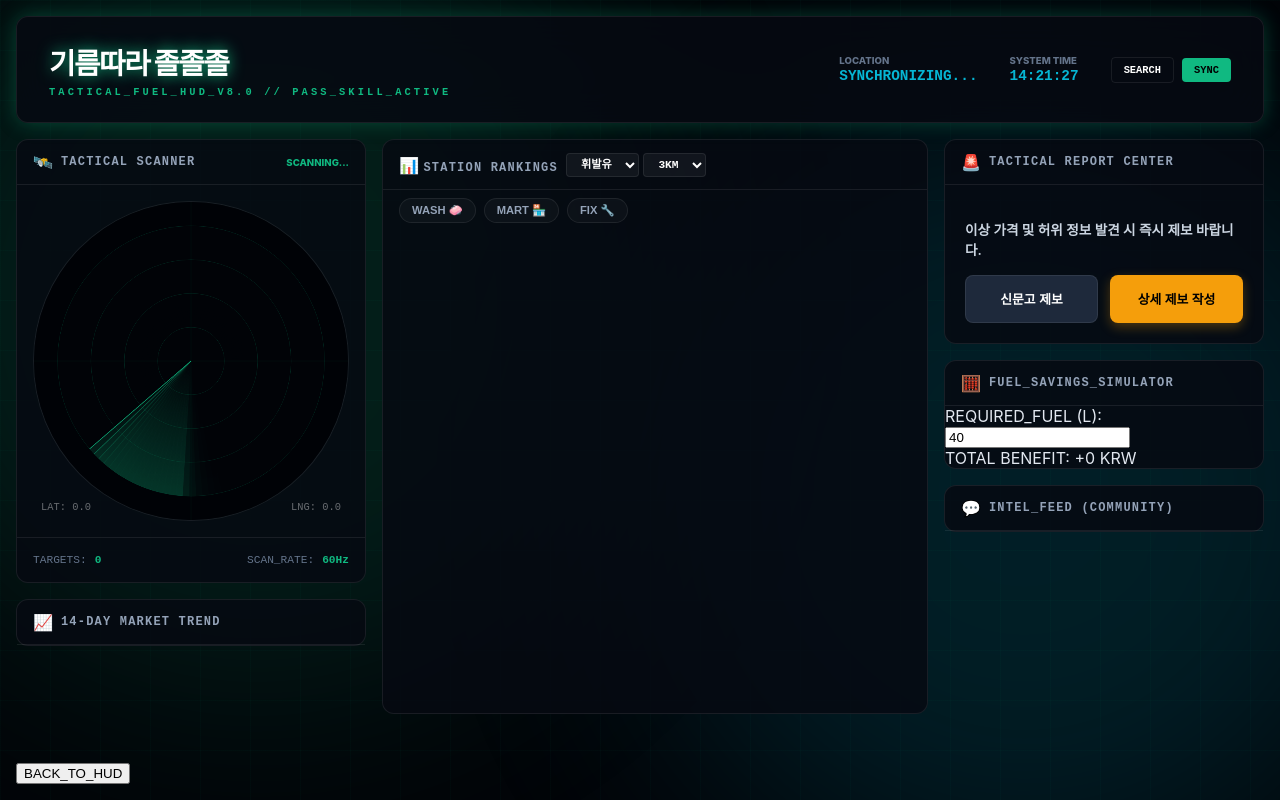
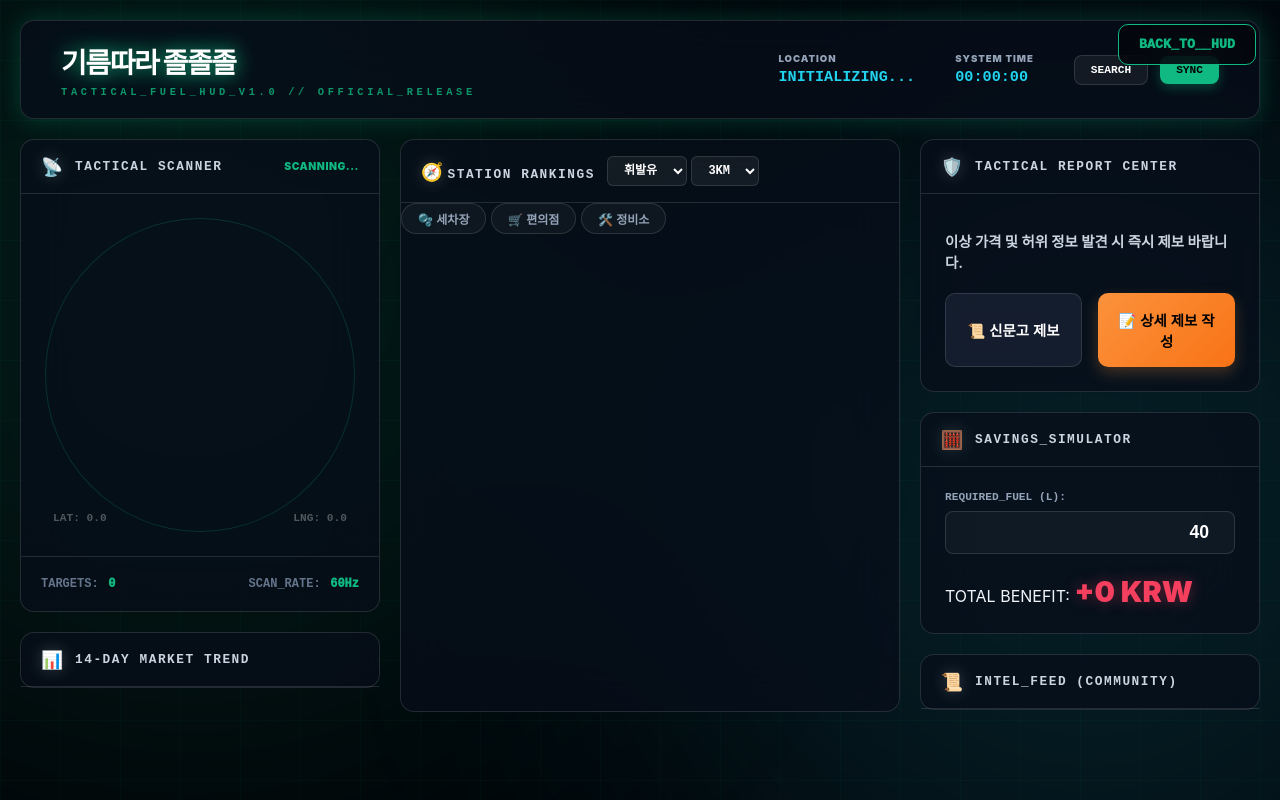
Before and after one commit to visionlab-coder/fuel-radar, a website: page index.html in a window 1280 px wide. Drawn offline with nearby package versions, Linux system fonts and the light colour scheme; a web font is replaced by a local one.

Commit message:
feat: v1.0 Official Release (Premium Emojis, Glassmorphism Bottom Nav, Refined Branding)

```diff
--- a/app.js
+++ b/app.js
@@ -1,7 +1,6 @@
-/**
- * 기름따라 졸졸졸 V8.0 - Ultra-Premium Tactical Reconstruction
- * Design: High-Density Dashboard, 3-Column Grid, Full Autonomous
- */
+ * 기름따라 졸졸졸 V1.0 - Official Release
+  * Design: Ultra - Premium Tactical HUD, Global Sync, Full Autonomous
+    */
 
 const els = {
   locationText: document.getElementById("locationText"),
@@ -35,9 +34,9 @@
   animationId: null,
   filters: { wash: false, mart: false, repair: false },
   forumPosts: [
-    { user: "COMMANDER_X", content: "V8.0 시스템 정밀 점검 완료. 모든 데이터가 정상적으로 동기화되었습니다." },
-    { user: "INTEL_BOT", content: "강남구 일대 평균 유가 5원 하락 감지. 타겟 목록 갱신 중..." },
-    { user: "SCOUT_7", content: "모든 제보는 팩트 체크 후 실시간 가중치 부여됩니다." }
+    { user: "COMMANDER_X", content: "V1.0 정심 시스템 기동 완료. 모든 데이터가 암호화 동기화되었습니다." },
+    { user: "INTEL_BOT", content: "지역별 유가 변동 실시간 추적 중... 데이터 센터와 정상 연결되었습니다." },
+    { user: "SCOUT_7", content: "제보 시스템 가동 중. 시민 여러분의 소중한 정보를 기다립니다." }
   ]
 };
 
@@ -194,7 +193,7 @@
   });
 
   els.searchBtn?.addEventListener("click", async () => {
-    const q = prompt("LOCATION SEARCH (V8 AUTONOMOUS):");
+    const q = prompt("위치 검색 (V1.0 OFFICIAL):");
     if (!q) return;
     els.locationText.textContent = "SEARCHING...";
     try {
--- a/index.html
+++ b/index.html
@@ -4,7 +4,7 @@
 <head>
   <meta charset="UTF-8">
   <meta name="viewport" content="width=device-width, initial-scale=1.0, viewport-fit=cover">
-  <title>기름따라 졸졸졸 - Tactical HUD Dashboard V8.0</title>
+  <title>기름따라 졸졸졸 - Tactical HUD v1.0 Official</title>
 
   <link rel="stylesheet" href="https://unpkg.com/leaflet@1.9.4/dist/leaflet.css" />
   <link rel="stylesheet" href="styles.css">
@@ -13,19 +13,16 @@
 </head>
 
 <body class="tactical-os-v8">
-  <!-- Background Layers -->
   <div class="hud-scanning-grid"></div>
   <div class="ambient-glow g-1"></div>
   <div class="ambient-glow g-2"></div>
 
-  <!-- Main System UI -->
   <div class="dashboard-wrapper">
 
-    <!-- Top System Bar -->
     <header class="system-header">
       <div class="brand-logic">
         <div class="brand-logo">기름따라 졸졸졸</div>
-        <div class="system-tag">TACTICAL_FUEL_HUD_V8.0 // PASS_SKILL_ACTIVE</div>
+        <div class="system-tag">TACTICAL_FUEL_HUD_V1.0 // OFFICIAL_RELEASE</div>
       </div>
       <div class="system-readouts">
         <div class="readout-box">
@@ -43,20 +40,17 @@
       </div>
     </header>
 
-    <!-- Tactical Grid Layout -->
     <main class="dashboard-grid">
 
-      <!-- Left Column: Combat Intel (Radar & Trends) -->
       <aside class="grid-col col-left">
         <section class="widget radar-widget">
           <div class="widget-header">
-            <span class="w-icon">🛰️</span>
+            <span class="w-icon">📡</span>
             <span class="w-title">TACTICAL SCANNER</span>
             <span class="w-status">SCANNING...</span>
           </div>
           <div class="canvas-wrap">
             <canvas id="radarCanvas" width="800" height="800"></canvas>
-            <!-- Overlay technical data -->
             <div class="radar-overlay-data l">LAT: <span id="curLat">0.0</span></div>
             <div class="radar-overlay-data r">LNG: <span id="curLng">0.0</span></div>
           </div>
@@ -68,21 +62,18 @@
 
         <section class="widget trend-widget">
           <div class="widget-header">
-            <span class="w-icon">📈</span>
+            <span class="w-icon">📊</span>
             <span class="w-title">14-DAY MARKET TREND</span>
           </div>
-          <div id="trendHistory" class="technical-list">
-            <!-- Dynamic trend data -->
-          </div>
+          <div id="trendHistory" class="technical-list"></div>
         </section>
       </aside>
 
-      <!-- Center Column: Primary Operations (Station List) -->
       <div class="grid-col col-main">
         <section class="widget list-widget">
           <div class="widget-header">
             <div class="header-group">
-              <span class="w-icon">📊</span>
+              <span class="w-icon">🧭</span>
               <span class="w-title">STATION RANKINGS</span>
             </div>
             <div class="filter-group">
@@ -98,28 +89,25 @@
             </div>
           </div>
           <div class="filter-chips-v8">
-            <button class="chip" data-filter="wash">WASH 🧼</button>
-            <button class="chip" data-filter="mart">MART 🏪</button>
-            <button class="chip" data-filter="repair">FIX 🔧</button>
+            <button class="chip" data-filter="wash">🫧 세차장</button>
+            <button class="chip" data-filter="mart">🛒 편의점</button>
+            <button class="chip" data-filter="repair">🛠️ 정비소</button>
           </div>
-          <div id="stationList" class="station-scroller">
-            <!-- High-density station items -->
-          </div>
+          <div id="stationList" class="station-scroller"></div>
         </section>
       </div>
 
-      <!-- Right Column: System Support (Reporter & Calc) -->
       <aside class="grid-col col-right">
         <section class="widget report-widget">
           <div class="widget-header">
-            <span class="w-icon">🚨</span>
+            <span class="w-icon">🛡️</span>
             <span class="w-title">TACTICAL REPORT CENTER</span>
           </div>
           <div class="report-content">
             <p class="r-desc">이상 가격 및 허위 정보 발견 시 즉시 제보 바랍니다.</p>
             <div class="report-btns">
-              <button id="shinmungoBtn" class="r-btn shin">신문고 제보</button>
-              <button id="writePostBtn" class="r-btn detail">상세 제보 작성</button>
+              <button id="shinmungoBtn" class="r-btn shin">📜 신문고 제보</button>
+              <button id="writePostBtn" class="r-btn detail">📝 상세 제보 작성</button>
             </div>
           </div>
         </section>
@@ -127,7 +115,7 @@
         <section class="widget calc-widget">
           <div class="widget-header">
             <span class="w-icon">🧮</span>
-            <span class="w-title">FUEL_SAVINGS_SIMULATOR</span>
+            <span class="w-title">SAVINGS_SIMULATOR</span>
           </div>
           <div class="calc-body-v8">
             <div class="input-line">
@@ -143,28 +131,24 @@
 
         <section class="widget forum-widget">
           <div class="widget-header">
-            <span class="w-icon">💬</span>
+            <span class="w-icon">📜</span>
             <span class="w-title">INTEL_FEED (COMMUNITY)</span>
           </div>
-          <div id="forumList" class="forum-scroller">
-            <!-- Intel feed items -->
-          </div>
+          <div id="forumList" class="forum-scroller"></div>
         </section>
       </aside>
 
     </main>
 
-    <!-- Full Map Overlay (Pop-up or View) -->
     <div id="mapTab" class="tab-view inactive">
-      <button id="closeMap" class="close-btn">BACK_TO_HUD</button>
+      <button id="closeMap" class="close-btn">BACK_TO__HUD</button>
       <div id="fullMap"></div>
     </div>
 
-    <!-- Bottom Action Bar (Mobile fallback) -->
     <nav class="system-nav">
       <button class="nav-item active" data-tab="home">HUD_CENTER</button>
       <button class="nav-item" id="openMap">MAP_INTEL</button>
-      <button class="nav-item" data-tab="sys">SYSTEM_LOG</button>
+      <button class="nav-item" data-tab="sys">SYS_LOGO</button>
     </nav>
   </div>
 
--- a/styles.css
+++ b/styles.css
@@ -1,18 +1,19 @@
 :root {
-  /* Tactical Palette V8 (Platinum Emerald & Cyan) */
+  /* Tactical Palette V1.0 (Refined Platinum) */
   --bg-deep: #020408;
-  --hud-glass-bg: rgba(6, 10, 18, 0.85);
-  --hud-glass-border: rgba(255, 255, 255, 0.08);
+  --hud-glass-bg: rgba(8, 14, 26, 0.7);
+  /* More Transparent Glass */
+  --hud-glass-border: rgba(255, 255, 255, 0.12);
   --neon-emerald: #10b981;
-  --neon-cyan: #06b6d4;
+  --neon-cyan: #22d3ee;
   --neon-rose: #f43f5e;
-  --neon-orange: #f59e0b;
+  --neon-orange: #fb923c;
 
   --font-premium: 'Pretendard Variable', -apple-system, sans-serif;
   --font-mono: 'Space Grotesk', 'JetBrains Mono', monospace;
 
-  --shadow-glow: 0 0 20px rgba(16, 185, 129, 0.3);
-  --radius-v8: 12px;
+  --shadow-glow: 0 0 25px rgba(16, 185, 129, 0.25);
+  --radius-v8: 14px;
 }
 
 * {
@@ -24,43 +25,43 @@
   margin: 0;
   padding: 0;
   background-color: var(--bg-deep);
-  color: #e2e8f0;
+  color: #f1f5f9;
   font-family: var(--font-premium);
   overflow-x: hidden;
   min-height: 100vh;
 }
 
-/* Technical Overlays */
+/* Background Layers */
 .hud-scanning-grid {
   position: fixed;
   inset: 0;
-  background-image: linear-gradient(rgba(16, 185, 129, 0.03) 1px, transparent 1px),
-    linear-gradient(90deg, rgba(16, 185, 129, 0.03) 1px, transparent 1px);
-  background-size: 50px 50px;
+  background-image: linear-gradient(rgba(16, 185, 129, 0.04) 1px, transparent 1px),
+    linear-gradient(90deg, rgba(16, 185, 129, 0.04) 1px, transparent 1px);
+  background-size: 60px 60px;
   pointer-events: none;
   z-index: -1;
 }
 
 .ambient-glow {
   position: fixed;
-  width: 60vw;
-  height: 60vw;
+  width: 70vw;
+  height: 70vw;
   border-radius: 50%;
-  filter: blur(120px);
-  opacity: 0.15;
+  filter: blur(150px);
+  opacity: 0.12;
   z-index: -2;
   pointer-events: none;
 }
 
 .g-1 {
-  top: -10%;
-  left: -10%;
+  top: -20%;
+  left: -20%;
   background: var(--neon-emerald);
 }
 
 .g-2 {
-  bottom: -10%;
-  right: -10%;
+  bottom: -20%;
+  right: -20%;
   background: var(--neon-cyan);
 }
 
@@ -69,162 +70,173 @@
   display: flex;
   flex-direction: column;
   height: 100vh;
-  padding: 1rem;
-  gap: 1rem;
+  padding: 1.25rem;
+  gap: 1.25rem;
 }
 
-/* System Header - Full Brand Impact */
+/* System Header - Unified Premium */
 .system-header {
   display: flex;
   justify-content: space-between;
   align-items: center;
-  padding: 1.5rem 2rem;
+  padding: 1.25rem 2.5rem;
   background: var(--hud-glass-bg);
   border: 1px solid var(--hud-glass-border);
   border-radius: var(--radius-v8);
-  backdrop-filter: blur(20px);
+  backdrop-filter: blur(30px);
   box-shadow: var(--shadow-glow);
 }
 
 .brand-logo {
-  font-size: 1.8rem;
+  font-size: 1.75rem;
   font-weight: 900;
   color: #fff;
   letter-spacing: -0.05em;
-  text-shadow: 0 0 15px var(--neon-emerald);
+  text-shadow: 0 0 20px var(--neon-emerald);
 }
 
 .system-tag {
   font-family: var(--font-mono);
   font-size: 0.65rem;
   color: var(--neon-emerald);
-  letter-spacing: 0.3em;
-  margin-top: 4px;
-  font-weight: 800;
+  letter-spacing: 0.35em;
+  margin-top: 5px;
+  font-weight: 850;
+  opacity: 0.8;
 }
 
 .system-readouts {
   display: flex;
-  gap: 2rem;
+  gap: 2.5rem;
 }
 
 .readout-box {
   display: flex;
   flex-direction: column;
-  gap: 2px;
+  gap: 4px;
 }
 
 .readout-box .label {
   font-size: 0.6rem;
-  color: #64748b;
-  font-weight: 800;
+  color: #94a3b8;
+  font-weight: 900;
+  letter-spacing: 0.1em;
 }
 
 .readout-box .value {
   font-family: var(--font-mono);
-  font-size: 0.9rem;
+  font-size: 0.95rem;
   color: var(--neon-cyan);
-  font-weight: 700;
+  font-weight: 800;
 }
 
 .action-box {
   flex-direction: row;
   align-items: center;
-  gap: 0.5rem;
+  gap: 0.75rem;
 }
 
-/* Grid System (Desktop Focus) */
+/* Grid System */
 .dashboard-grid {
   flex: 1;
   display: grid;
-  grid-template-columns: 350px 1fr 320px;
-  gap: 1rem;
+  grid-template-columns: 360px 1fr 340px;
+  gap: 1.25rem;
   overflow: hidden;
 }
 
 .grid-col {
   display: flex;
   flex-direction: column;
-  gap: 1rem;
+  gap: 1.25rem;
   overflow-y: auto;
-  padding-bottom: 2rem;
+  padding-bottom: 3rem;
 }
 
 .grid-col::-webkit-scrollbar {
-  width: 4px;
+  width: 5px;
 }
 
 .grid-col::-webkit-scrollbar-thumb {
-  background: var(--hud-glass-border);
+  background: rgba(255, 255, 255, 0.08);
   border-radius: 10px;
 }
 
-/* Widget Styling */
+/* Widget Global Styling */
 .widget {
   background: var(--hud-glass-bg);
   border: 1px solid var(--hud-glass-border);
   border-radius: var(--radius-v8);
   display: flex;
   flex-direction: column;
+  backdrop-filter: blur(25px);
+  transition: border-color 0.3s ease;
 }
 
 .widget-header {
-  padding: 0.75rem 1rem;
+  padding: 1rem 1.25rem;
   border-bottom: 1px solid var(--hud-glass-border);
   display: flex;
   align-items: center;
-  gap: 0.5rem;
+  gap: 0.75rem;
+}
+
+.w-icon {
+  font-size: 1.1rem;
+  filter: drop-shadow(0 0 8px rgba(255, 255, 255, 0.2));
 }
 
 .w-title {
   font-family: var(--font-mono);
-  font-size: 0.75rem;
+  font-size: 0.8rem;
   font-weight: 900;
-  letter-spacing: 0.1em;
-  color: #94a3b8;
+  letter-spacing: 0.12em;
+  color: #cbd5e1;
 }
 
 .w-status {
   margin-left: auto;
-  font-size: 0.6rem;
+  font-size: 0.65rem;
   color: var(--neon-emerald);
-  font-weight: 800;
+  font-weight: 900;
+  letter-spacing: 0.05em;
 }
 
-/* Radar Widget */
+/* Radar Widget - Platinum Fluid */
 .radar-widget .canvas-wrap {
   width: 100%;
   aspect-ratio: 1;
   position: relative;
-  padding: 1rem;
+  padding: 1.5rem;
 }
 
 #radarCanvas {
   width: 100%;
   height: 100%;
   border-radius: 50%;
-  border: 1px solid var(--hud-glass-border);
+  border: 1.5px solid rgba(16, 185, 129, 0.2);
 }
 
 .radar-overlay-data {
   position: absolute;
   font-family: var(--font-mono);
-  font-size: 0.65rem;
-  color: rgba(255, 255, 255, 0.4);
+  font-size: 0.7rem;
+  color: rgba(255, 255, 255, 0.3);
+  font-weight: 700;
 }
 
 .radar-overlay-data.l {
-  bottom: 1.5rem;
-  left: 1.5rem;
+  bottom: 2rem;
+  left: 2rem;
 }
 
 .radar-overlay-data.r {
-  bottom: 1.5rem;
-  right: 1.5rem;
+  bottom: 2rem;
+  right: 2rem;
 }
 
 .radar-stats {
-  padding: 1rem;
+  padding: 1.25rem;
   display: flex;
   justify-content: space-between;
   border-top: 1px solid var(--hud-glass-border);
@@ -232,130 +244,160 @@
 
 .stat-item {
   display: flex;
-  gap: 0.5rem;
+  gap: 0.6rem;
   font-family: var(--font-mono);
-  font-size: 0.7rem;
+  font-size: 0.75rem;
 }
 
 .stat-item .l {
   color: #64748b;
+  font-weight: 800;
 }
 
 .stat-item .v {
   color: var(--neon-emerald);
-  font-weight: 800;
+  font-weight: 950;
 }
 
-/* Central Station List */
+/* Central Station List - High Impact */
 .list-widget {
   height: 100%;
 }
 
 .station-scroller {
-  padding: 1rem;
+  padding: 1.25rem;
   display: flex;
   flex-direction: column;
-  gap: 0.75rem;
+  gap: 1rem;
 }
 
 .st-item-v8 {
-  background: rgba(255, 255, 255, 0.02);
+  background: rgba(255, 255, 255, 0.03);
   border: 1px solid var(--hud-glass-border);
-  padding: 1.25rem;
-  border-radius: 10px;
+  padding: 1.5rem;
+  border-radius: 12px;
   display: flex;
   justify-content: space-between;
   align-items: center;
-  transition: all 0.3s ease;
+  transition: all 0.4s cubic-bezier(0.4, 0, 0.2, 1);
 }
 
 .st-item-v8:hover {
   border-color: var(--neon-emerald);
-  background: rgba(16, 185, 129, 0.05);
+  background: rgba(16, 185, 129, 0.08);
+  transform: translateX(5px);
 }
 
 .st-brand-v8 {
-  font-size: 1.3rem;
-  font-weight: 900;
-  margin-bottom: 4px;
+  font-size: 1.4rem;
+  font-weight: 950;
+  margin-bottom: 6px;
   color: #fff;
+  letter-spacing: -0.03em;
 }
 
 .st-price-v8 {
   font-family: var(--font-mono);
-  font-size: 1.5rem;
-  font-weight: 900;
+  font-size: 1.7rem;
+  font-weight: 1000;
   color: var(--neon-emerald);
+  text-shadow: 0 0 10px rgba(16, 185, 129, 0.3);
 }
 
 .st-meta-v8 {
-  font-size: 0.75rem;
-  color: #64748b;
-  font-weight: 700;
+  font-size: 0.8rem;
+  color: #94a3b8;
+  font-weight: 750;
+  letter-spacing: 0.02em;
 }
 
-/* Reporting UI */
+/* Integrated Reporting UI V1.0 */
 .report-content {
-  padding: 1.25rem;
+  padding: 1.5rem;
 }
 
 .r-desc {
-  font-size: 0.85rem;
+  font-size: 0.9rem;
   color: #cbd5e1;
-  font-weight: 600;
-  margin-bottom: 1rem;
+  font-weight: 700;
+  margin-bottom: 1.25rem;
+  line-height: 1.4;
 }
 
 .report-btns {
   display: grid;
   grid-template-columns: 1fr 1fr;
-  gap: 0.75rem;
+  gap: 1rem;
 }
 
 .r-btn {
-  padding: 0.85rem;
+  padding: 1rem;
   border: none;
-  border-radius: 8px;
-  font-weight: 900;
-  font-size: 0.8rem;
+  border-radius: 10px;
+  font-weight: 950;
+  font-size: 0.9rem;
   cursor: pointer;
-  transition: transform 0.2s;
+  transition: all 0.2s ease;
+  backdrop-filter: blur(10px);
 }
 
 .r-btn.shin {
-  background: #1e293b;
+  background: rgba(30, 41, 59, 0.6);
   color: #fff;
-  border: 1px solid var(--hud-glass-border);
+  border: 1.5px solid var(--hud-glass-border);
 }
 
 .r-btn.detail {
-  background: var(--neon-orange);
+  background: linear-gradient(135deg, var(--neon-orange), #f97316);
   color: #000;
-  box-shadow: 0 4px 12px rgba(245, 158, 11, 0.3);
+  box-shadow: 0 6px 15px rgba(251, 146, 60, 0.25);
 }
 
 .r-btn:active {
-  transform: scale(0.96);
+  transform: scale(0.95);
 }
 
-/* Navigation & Mobile Fallback */
+/* Savings Calc Polishing */
+.calc-body-v8 {
+  padding: 1.5rem;
+}
+
+.input-line {
+  display: flex;
+  flex-direction: column;
+  gap: 8px;
+  margin-bottom: 1.25rem;
+}
+
+.input-line label {
+  font-family: var(--font-mono);
+  font-size: 0.7rem;
+  font-weight: 900;
+  color: #94a3b8;
+}
+
+.hud-input-v8 {
+  background: rgba(255, 255, 255, 0.04);
+  border: 1.5px solid var(--hud-glass-border);
+  border-radius: 8px;
+  color: #fff;
+  padding: 10px;
+  font-weight: 800;
+  font-size: 1.1rem;
+  text-align: right;
+}
+
+.res-value {
+  color: var(--neon-rose);
+  font-weight: 1000;
+  font-size: 1.8rem;
+  text-shadow: 0 0 15px rgba(244, 63, 94, 0.4);
+}
+
+/* System Navigation - Ultimate Glass Style */
 .system-nav {
   display: none;
-}
-
-/* Hidden on Desktop */
-
-/* Responsive Handlers */
-@media (max-width: 1200px) {
-  .dashboard-grid {
-    grid-template-columns: 1fr 1fr;
-  }
-
-  .col-right {
-    grid-column: span 2;
-    display: grid;
-    grid-template-columns: 1fr 1fr;
-  }
+  /* Hidden on Desktop */
 }
 
 @media (max-width: 800px) {
@@ -363,14 +405,9 @@
     grid-template-columns: 1fr;
   }
 
-  .col-left,
-  .col-right {
-    display: flex;
-  }
-
   .dashboard-wrapper {
     height: auto;
-    padding-bottom: 80px;
+    padding-bottom: 100px;
   }
 
   .system-nav {
@@ -379,63 +416,106 @@
     bottom: 0;
     left: 0;
     right: 0;
-    height: 70px;
-    background: var(--hud-glass-bg);
-    border-top: 1px solid var(--hud-glass-border);
-    backdrop-filter: blur(20px);
-    z-index: 2000;
+    height: 80px;
+    background: rgba(4, 6, 12, 0.85);
+    /* Dark Glass */
+    backdrop-filter: blur(40px);
+    border-top: 2px solid var(--hud-glass-border);
+    z-index: 2500;
     justify-content: space-around;
+    align-items: center;
+    padding: 0 1rem;
   }
 }
 
-/* UI Elements */
+.nav-item {
+  background: transparent;
+  border: none;
+  font-family: var(--font-mono);
+  color: rgba(255, 255, 255, 0.35);
+  font-size: 0.85rem;
+  font-weight: 950;
+  cursor: pointer;
+  transition: all 0.3s ease;
+  padding: 10px 15px;
+  border-radius: 12px;
+}
+
+.nav-item.active {
+  color: var(--neon-emerald);
+  background: rgba(16, 185, 129, 0.1);
+  box-shadow: inset 0 0 10px rgba(16, 185, 129, 0.1);
+}
+
+/* Close Button Glass Style */
+.close-btn {
+  position: absolute;
+  top: 1.5rem;
+  right: 1.5rem;
+  z-index: 3000;
+  background: rgba(4, 6, 12, 0.8);
+  backdrop-filter: blur(20px);
+  border: 1.5px solid var(--neon-emerald);
+  border-radius: 10px;
+  color: var(--neon-emerald);
+  font-family: var(--font-mono);
+  font-weight: 950;
+  padding: 12px 20px;
+  cursor: pointer;
+}
+
+/* UI Mini Buttons */
 .hud-mini-btn {
-  background: transparent;
+  background: rgba(255, 255, 255, 0.06);
   border: 1px solid var(--hud-glass-border);
   color: #fff;
   font-family: var(--font-mono);
-  font-size: 0.65rem;
-  padding: 6px 12px;
-  border-radius: 4px;
-  font-weight: 800;
+  font-size: 0.7rem;
+  padding: 8px 16px;
+  border-radius: 8px;
+  font-weight: 900;
   cursor: pointer;
+  transition: all 0.2s ease;
 }
 
 .hud-mini-btn.primary {
   background: var(--neon-emerald);
   color: #000;
   border: none;
+  box-shadow: 0 4px 12px rgba(16, 185, 129, 0.3);
+}
+
+.hud-mini-btn:hover {
+  background: rgba(255, 255, 255, 0.12);
 }
 
 .hud-select {
-  background: rgba(255, 255, 255, 0.05);
+  background: rgba(255, 255, 255, 0.06);
   border: 1px solid var(--hud-glass-border);
   color: #fff;
   font-family: var(--font-mono);
-  font-size: 0.7rem;
-  font-weight: 800;
-  padding: 4px 10px;
-  border-radius: 4px;
-}
-
-.filter-chips-v8 {
-  display: flex;
-  gap: 0.5rem;
-  padding: 0.5rem 1rem;
+  font-size: 0.75rem;
+  font-weight: 900;
+  padding: 6px 12px;
+  border-radius: 6px;
+  cursor: pointer;
 }
 
 .chip {
-  background: rgba(255, 255, 255, 0.03);
-  border: 1px solid var(--hud-glass-border);
+  background: rgba(255, 255, 255, 0.04);
+  border: 1.5px solid var(--hud-glass-border);
   color: #94a3b8;
-  font-size: 0.7rem;
-  font-weight: 800;
-  padding: 5px 12px;
+  font-size: 0.75rem;
+  font-weight: 900;
+  padding: 6px 16px;
   border-radius: 20px;
+  cursor: pointer;
+  transition: all 0.3s ease;
 }
 
 .chip.active {
   background: var(--neon-cyan);
   color: #000;
   border-color: var(--neon-cyan);
+  box-shadow: 0 0 15px rgba(34, 211, 238, 0.3);
 }
```
